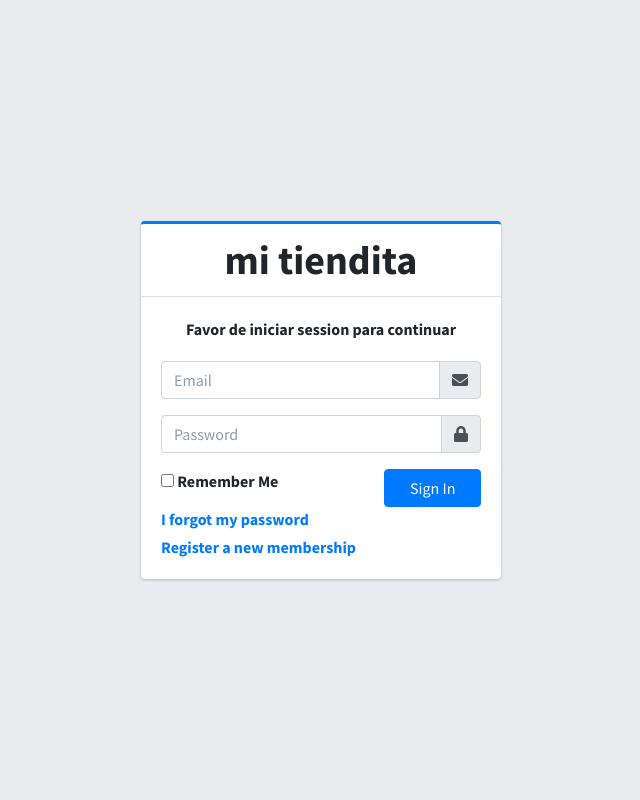
After one commit to German-Trevizo/PHP, a PHP site: page /login.php in a window 1280 px wide. The commit adds this page. Shown: the whole page, without its empty margins (319-959 px from the left). Run offline with PHP 8.4, Linux system fonts and the light colour scheme; some libraries are stand-ins or nearby versions.

Commit message:
Login y sessiones

```diff
--- /dev/null
+++ b/login.php
@@ -0,0 +1,84 @@
+<!DOCTYPE html>
+<html lang="en">
+<head>
+  <meta charset="utf-8">
+  <meta name="viewport" content="width=device-width, initial-scale=1">
+  <title>Login</title>
+
+  <!-- Google Font: Source Sans Pro -->
+  <link rel="stylesheet" href="https://fonts.googleapis.com/css?family=Source+Sans+Pro:300,400,400i,700&display=fallback">
+  <!-- Font Awesome -->
+  <link rel="stylesheet" href="../dashboard/plugins/fontawesome-free/css/all.min.css">
+  <!-- icheck bootstrap -->
+  <link rel="stylesheet" href="../dashboard/plugins/icheck-bootstrap/icheck-bootstrap.min.css">
+  <!-- Theme style -->
+  <link rel="stylesheet" href="../dashboard/dist/css/adminlte.min.css">
+</head>
+<body class="hold-transition login-page">
+<div class="login-box">
+  <!-- /.login-logo -->
+  <div class="card card-outline card-primary">
+    <div class="card-header text-center">
+      <a href="../../index2.html" class="h1"><b>mi tiendita</a>
+    </div>
+    <div class="card-body">
+      <p class="login-box-msg">Favor de iniciar session para continuar</p>
+
+      <form action="./php/login.php" method="post">
+        <div class="input-group mb-3">
+          <input type="email" class="form-control" placeholder="Email" name="email">
+          <div class="input-group-append">
+            <div class="input-group-text">
+              <span class="fas fa-envelope"></span>
+            </div>
+          </div>
+        </div>
+        <div class="input-group mb-3">
+          <input type="password" class="form-control" placeholder="Password" name="pass">
+          <div class="input-group-append">
+            <div class="input-group-text">
+              <span class="fas fa-lock"></span>
+            </div>
+          </div>
+        </div>
+        <div class="row">
+          <div class="col-8">
+            <div class="icheck-primary">
+              <input type="checkbox" id="remember">
+              <label for="remember">
+                Remember Me
+              </label>
+            </div>
+          </div>
+          <!-- /.col -->
+          <div class="col-4">
+            <button type="submit" class="btn btn-primary btn-block">Sign In</button>
+          </div>
+          <!-- /.col -->
+        </div>
+      </form>
+
+
+      <!-- /.social-auth-links -->
+
+      <p class="mb-1">
+        <a href="forgot-password.html">I forgot my password</a>
+      </p>
+      <p class="mb-0">
+        <a href="register.html" class="text-center">Register a new membership</a>
+      </p>
+    </div>
+    <!-- /.card-body -->
+  </div>
+  <!-- /.card -->
+</div>
+<!-- /.login-box -->
+
+<!-- jQuery -->
+<script src="../dashboard/plugins/jquery/jquery.min.js"></script>
+<!-- Bootstrap 4 -->
+<script src="../dashboard/plugins/bootstrap/js/bootstrap.bundle.min.js"></script>
+<!-- AdminLTE App -->
+<script src="../dashboard/dist/js/adminlte.min.js"></script>
+</body>
+</html>
--- /dev/null
+++ b/php/salir.php
@@ -0,0 +1,6 @@
+<?php
+session_start();
+//session_destroy();
+unset($_SESSION['uData']); //eliminar una sola variable de session
+header("Location: ../login.php");
+?>
```
Also changed, not shown: index.php (+10 -0 lines), layouts/sidebar.php (+11 -2 lines), php/editarUsuario.php (added, +35 -0 lines), php/login.php (added, +42 -0 lines), users.php (+92 -3 lines), img/users/default.jpg (added).
